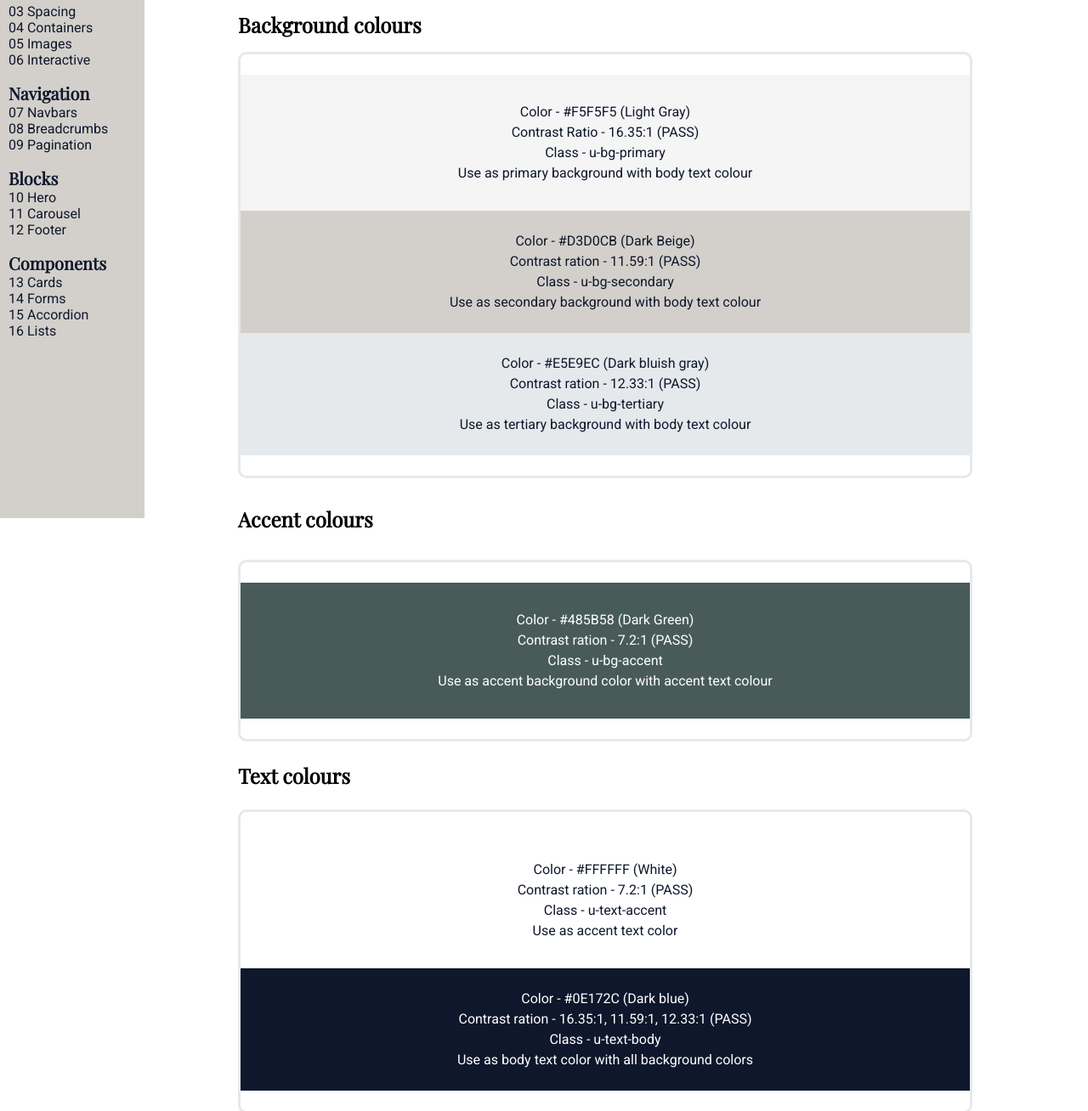
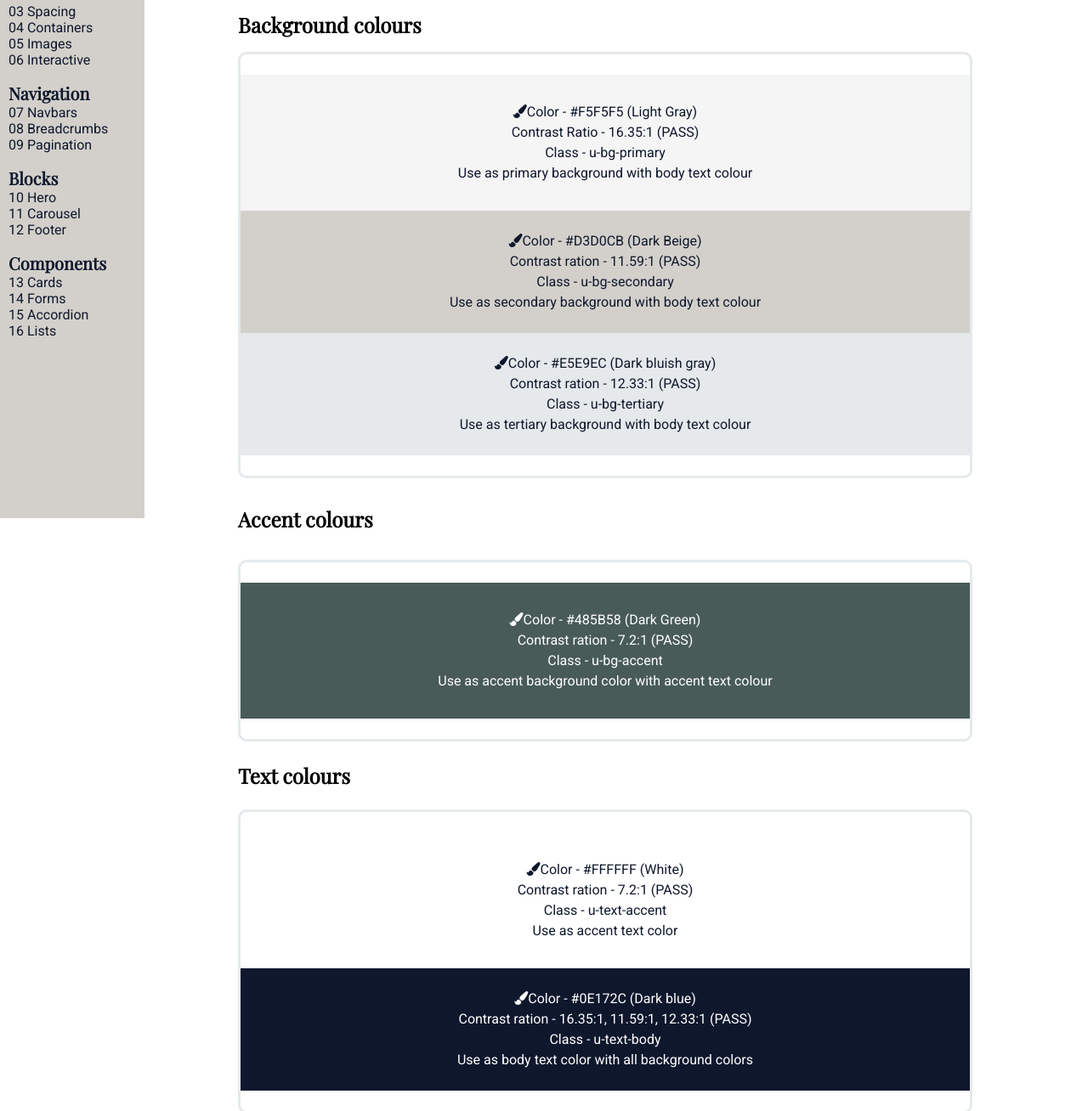
Before and after one commit to nic-dgl309-2024WI/design-system-BasranS, a plain HTML site: page colours.html in a window 1280 px wide. Shown: the part 214-1522 px from the top of the page at 85% size. Drawn offline with nearby package versions, Linux system fonts and the light colour scheme.

Commit message:
Add icons to colours page

```diff
--- a/colours.html
+++ b/colours.html
@@ -97,7 +97,7 @@
      <!--Primary background colours-->
  <div class="color-background l-py-1-5">
  <div class="primary l-py-2" style="background-color: var(--clr-primary-bg); color: var(--clr-body-text);">
- <p class="sans-font u-fs-body u-fw-normal u-lh-body" >Color - #F5F5F5 (Light Gray)</p>
+ <p class="sans-font u-fs-body u-fw-normal u-lh-body" > <i  class="palette-icon fas fa-paint-brush"></i>Color - #F5F5F5 (Light Gray)</p>
  <p class="sans-font u-fs-body u-fw-normal u-lh-body">Contrast Ratio - 16.35:1 (PASS)</p>
  <p class="sans-font u-fs-body u-fw-normal u-lh-body">Class - u-bg-primary</p>
  <p class="sans-font u-fs-body u-fw-normal u-lh-body">Use as primary background with body text colour</p>
@@ -105,7 +105,7 @@
 
  <!--Secondary background colours-->
   <div class="secondary l-py-1-5" style="background-color: var(--clr-secondary-bg); color: var(--clr-body-text);">
-    <p class="sans-font u-fs-body u-fw-normal u-lh-body">Color - #D3D0CB (Dark Beige)</p>
+    <p class="sans-font u-fs-body u-fw-normal u-lh-body"> <i  class="palette-icon fas fa-paint-brush"></i>Color - #D3D0CB (Dark Beige)</p>
     <p class="sans-font u-fs-body u-fw-normal u-lh-body">Contrast ration - 11.59:1 (PASS)</p>
     <p class="sans-font u-fs-body u-fw-normal u-lh-body">Class - u-bg-secondary</p>
     <p class="sans-font u-fs-body u-fw-normal u-lh-body">Use as secondary background with body text colour</p>
@@ -113,7 +113,7 @@
 
    <!--Tertiary background colours-->
   <div class="tertiary l-py-1-5" style="background-color: var(--clr-tertiary-bg); color: var(--clr-body-text);">
-    <p class="sans-font u-fs-body u-fw-normal u-lh-body">Color  - #E5E9EC (Dark bluish gray)</p>
+    <p class="sans-font u-fs-body u-fw-normal u-lh-body"> <i  class="palette-icon fas fa-paint-brush"></i>Color  - #E5E9EC (Dark bluish gray)</p>
     <p class="sans-font u-fs-body u-fw-normal u-lh-body">Contrast ration - 12.33:1 (PASS)</p>
     <p class="sans-font u-fs-body u-fw-normal u-lh-body">Class - u-bg-tertiary</p>
     <p class="sans-font u-fs-body u-fw-normal u-lh-body">Use as tertiary background with body text colour</p></div>
@@ -124,7 +124,7 @@
 <h2 class="section-heading serif-font l-py-2">Accent colours</h2>
   <div class="color-accent l-py-1-5">
     <div class="primary-accent l-py-2" style="background-color: var(--clr-accent); color:var(--clr-accent-text);">
-      <p class="sans-font u-fs-body u-fw-normal u-lh-body">Color - #485B58 (Dark Green)</p>
+      <p class="sans-font u-fs-body u-fw-normal u-lh-body"> <i  class="palette-icon fas fa-paint-brush"></i>Color - #485B58 (Dark Green)</p>
       <p class="sans-font u-fs-body u-fw-normal u-lh-body">Contrast ration - 7.2:1 (PASS) </p>
       <p class="sans-font u-fs-body u-fw-normal u-lh-body">Class - u-bg-accent</p>
       <p class="sans-font u-fs-body u-fw-normal u-lh-body">Use as accent background color with accent text colour</p>
@@ -137,7 +137,7 @@
 
         <!--Accent text colours-->
     <div class="accent-text l-py-2" style="background-color: var(--clr-accent-text); color: var(--clr-body-text); ">
-      <p class="sans-font u-fs-body u-fw-normal u-lh-body">Color - #FFFFFF (White)</p>
+      <p class="sans-font u-fs-body u-fw-normal u-lh-body"> <i  class="palette-icon fas fa-paint-brush"></i>Color - #FFFFFF (White)</p>
       <p class="sans-font u-fs-body u-fw-normal u-lh-body">Contrast ration - 7.2:1 (PASS)</p>
       <p class="sans-font u-fs-body u-fw-normal u-lh-body">Class - u-text-accent</p>
       <p class="sans-font u-fs-body u-fw-normal u-lh-body">Use as accent text color</p>
@@ -146,7 +146,7 @@
 
       <!-- Body text colours-->
     <div class="body-text l-py-1-5" style="background-color: var(--clr-body-text); color: var(--clr-accent-text);">
-      <p class="sans-font u-fs-body u-fw-normal u-lh-body">Color - #0E172C (Dark blue)</p>
+      <p class="sans-font u-fs-body u-fw-normal u-lh-body"> <i  class="palette-icon fas fa-paint-brush"></i>Color - #0E172C (Dark blue)</p>
       <p class="sans-font u-fs-body u-fw-normal u-lh-body">Contrast ration - 16.35:1, 11.59:1, 12.33:1 (PASS)</p>
       <p class="sans-font u-fs-body u-fw-normal u-lh-body">Class - u-text-body</p>
       <p class="sans-font u-fs-body u-fw-normal u-lh-body">Use as body text color with all background colors</p>
@@ -157,15 +157,15 @@
      <h2 class="section-heading serif-font l-py-2">Highlighting colours</h2>
      <div class="color-accent l-py-1-5">
   <div class="hover-color l-py-2" style="background-color: var(--clr-hover); color: var(--clr-accent-text);">
-    <p class="sans-font u-fs-body u-fw-normal u-lh-body">Color - 7CB091 (Light green)</p>
+    <p class="sans-font u-fs-body u-fw-normal u-lh-body"> <i  class="palette-icon fas fa-paint-brush"></i>Color - 7CB091 (Light green)</p>
     <p class="sans-font u-fs-body u-fw-normal u-lh-body">Class - u-hover</p>
     <p class="sans-font u-fs-body u-fw-normal u-lh-body">Use as hover color</p>
   </div>
 
      <!--Active class colour-->
   <div class="active-color l-py-2" style="background-color: var(--clr-active); color: var(--clr-accent-text);">
-    <p class="sans-font u-fs-body u-fw-normal u-lh-body">Color - #5E8728D8(Green)</p>
-    <p class="sans-font u-fs-body u-fw-normal u-lh-body">Class - u-active</p>
+    <p class="sans-font u-fs-body u-fw-normal u-lh-body" ><i  class="palette-icon fas fa-paint-brush"></i> Color - #5E8728D8(Green)</p>
+    <p class="sans-font u-fs-body u-fw-normal u-lh-body"> Class - u-active</p>
     <p class="sans-font u-fs-body u-fw-normal u-lh-body">Use as active class color</p>
   </div>
 </div>
```
Also changed, not shown: navbar.html (+2 -2 lines).
